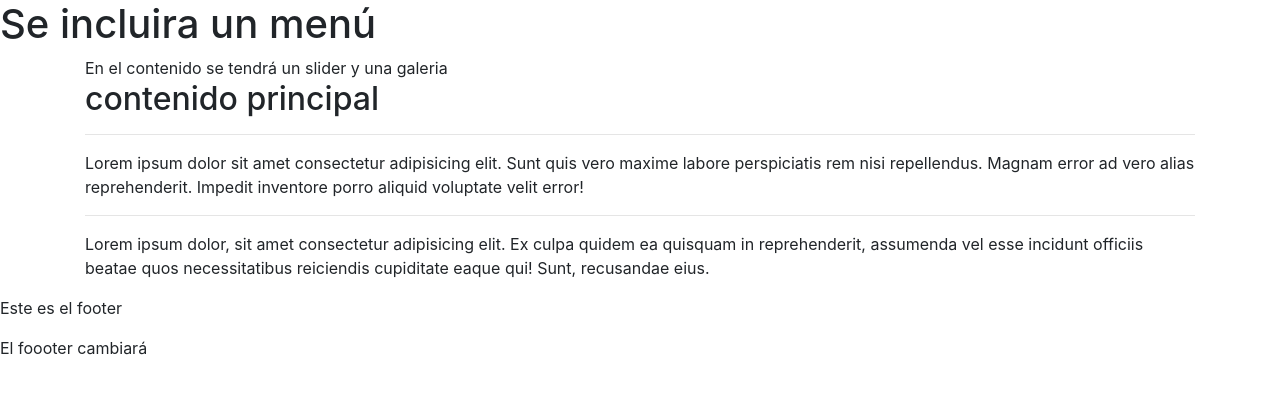
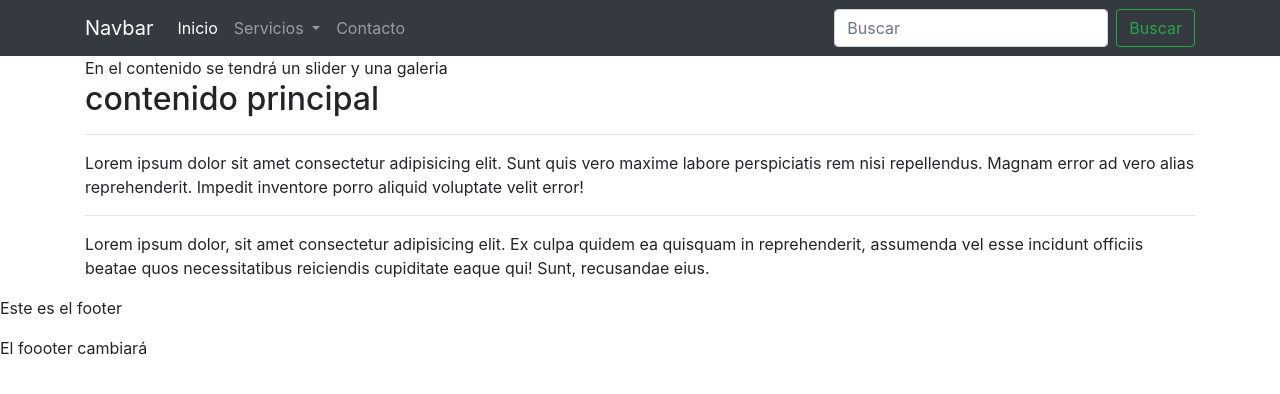
Before and after one commit to AlexLopez2517/1.-Colabora, a plain HTML site: page index.html in a window 1280 px wide. Drawn offline with nearby package versions, Linux system fonts and the light colour scheme.

Commit message:
Crea navbar

```diff
--- a/index.html
+++ b/index.html
@@ -9,7 +9,39 @@
 </head>
 <body>
 <header>
-    <h1>Se incluira un menú</h1>
+    <nav class="navbar navbar-expand-lg navbar-dark bg-dark">
+        <div class="container">
+        <a class="navbar-brand" href="#">Navbar</a>
+        <button class="navbar-toggler" type="button" data-toggle="collapse" data-target="#navbarSupportedContent" aria-controls="navbarSupportedContent" aria-expanded="false" aria-label="Toggle navigation">
+          <span class="navbar-toggler-icon"></span>
+        </button>
+
+        <div class="collapse navbar-collapse" id="navbarSupportedContent">
+          <ul class="navbar-nav mr-auto">
+            <li class="nav-item active">
+              <a class="nav-link" href="#">Inicio <span class="sr-only">(current)</span></a>
+            </li>
+            <li class="nav-item dropdown">
+              <a class="nav-link dropdown-toggle" href="#" id="navbarDropdown" role="button" data-toggle="dropdown" aria-haspopup="true" aria-expanded="false">
+                Servicios
+              </a>
+              <div class="dropdown-menu" aria-labelledby="navbarDropdown">
+                <a class="dropdown-item" href="#">Desarrollo web</a>
+                <a class="dropdown-item" href="#">Desarrollo Movil</a>
+                <div class="dropdown-divider"></div>
+                <a class="dropdown-item" href="#">Redes</a>
+              </div>
+            </li>
+            <li class="nav-item">
+                <a class="nav-link" href="#">Contacto</a>
+              </li>
+          </ul>
+          <form class="form-inline my-2 my-lg-0">
+            <input class="form-control mr-sm-2" type="search" placeholder="Buscar" aria-label="Search">
+            <button class="btn btn-outline-success my-2 my-sm-0" type="submit">Buscar</button>
+          </form>
+        </div>
+      </nav>
 </header>
 <main class="container">
     En el contenido se tendrá un slider y una galeria
```
